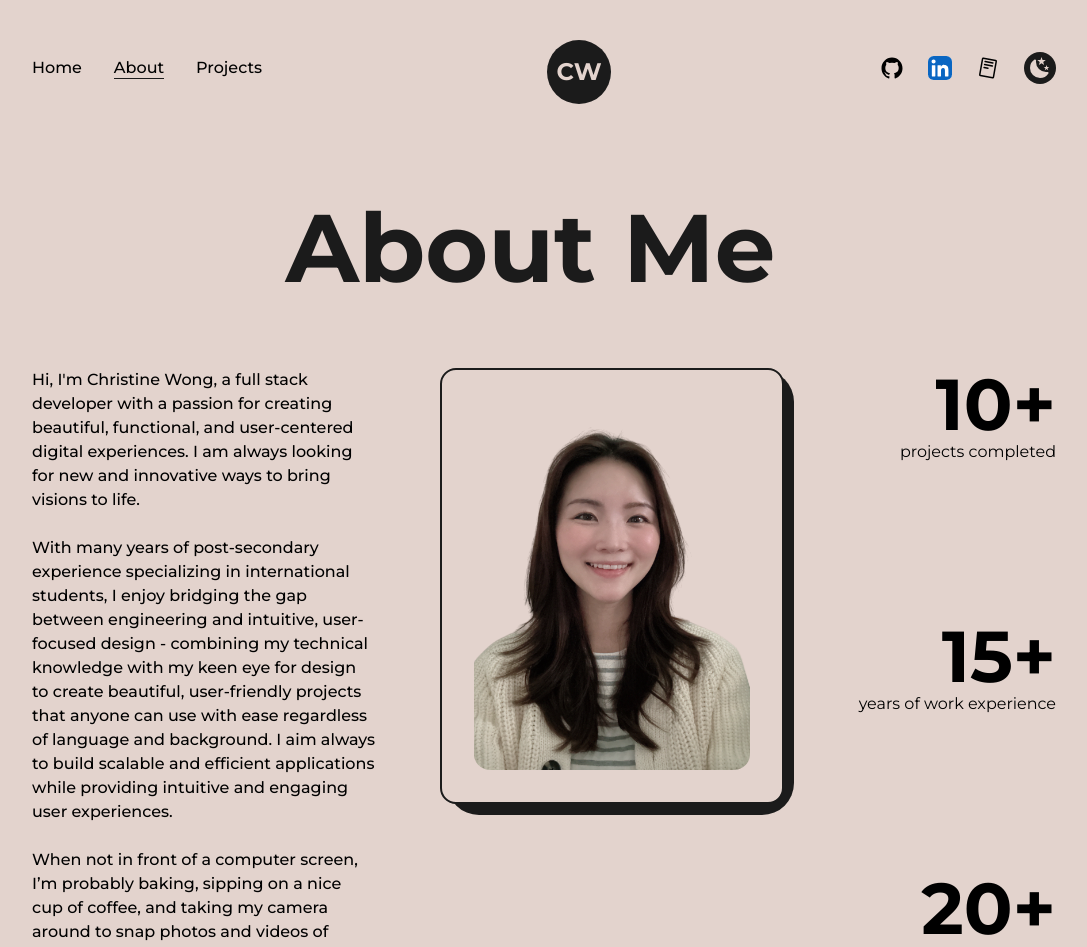
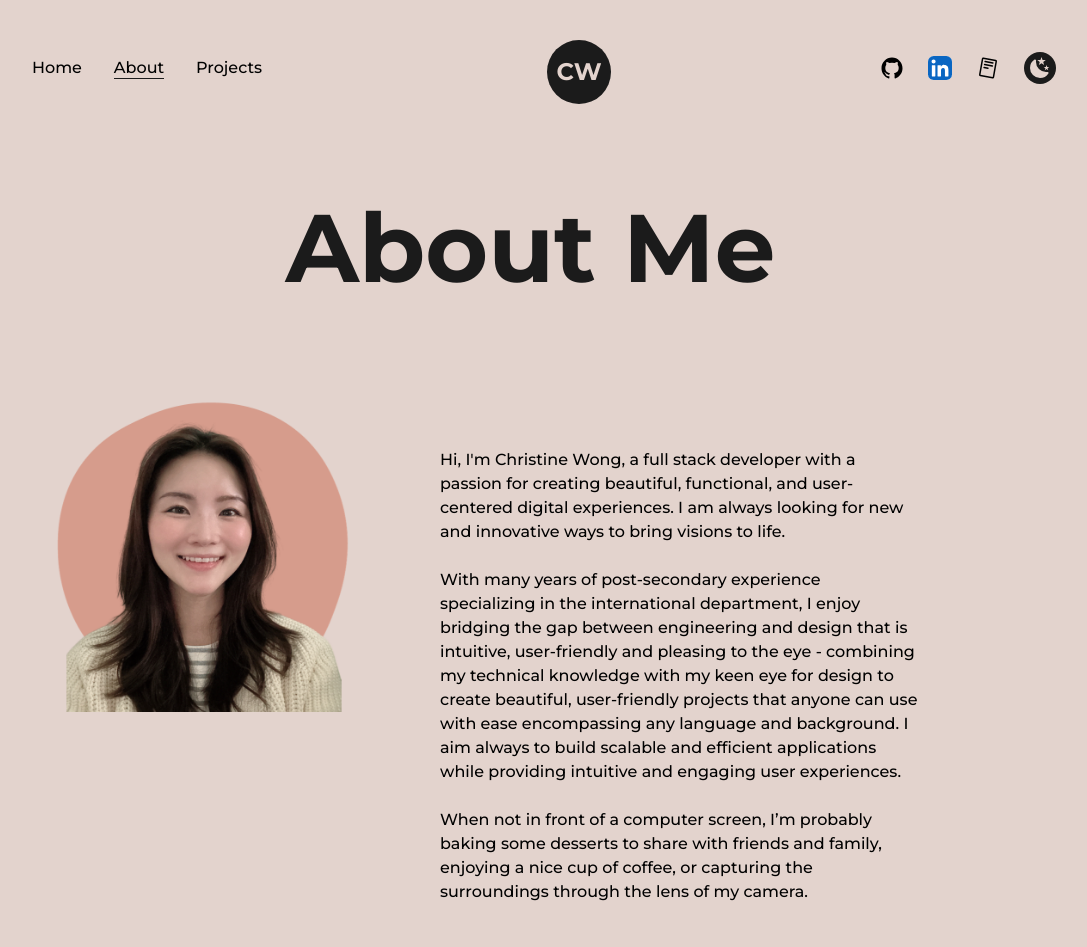
Before and after one commit to cwon07/portfolio_23, a Next.js app: page /about in a window 1280 px wide. Shown: the top 947 px of the page, without its empty margins (96-1183 px from the left). Built offline with nearby package versions, Linux system fonts and the light colour scheme.

Commit message:
modifications made

```diff
--- a/src/pages/about.js
+++ b/src/pages/about.js
@@ -2,7 +2,7 @@ import AnimatedText from '@/components/AnimatedText'
 import React, { useEffect } from 'react'
 import Head from 'next/head'
 import Layout from '@/components/Layout'
-import profilePic from '../../public/images/profile/no_background_profile.png'
+import profilePic from '../../public/images/profile/ProfilePic.png'
 import Image from 'next/image'
 import { motionValue, useInView, useMotionValue, useSpring } from 'framer-motion'
 import { useRef } from 'react'
@@ -47,7 +47,15 @@ const about = () => {
                <Layout className="pt-14">
                <AnimatedText text="About Me" className='mb-16 lg:!text-6xl sm:!text-6xl xs:!text-4xl sm:mb-0'/>
                <div className='grid w-full grid-cols-8 gap-16 sm:gap-8'>
-                <div className='col-span-3 flex flex-col items-start justify-start xl:col-span-4 md:order-2 md:col-span-8'>
+               <div className='col-span-3 relative h-max rounded-3xl'>
+                    <div className='absolute top-0 -right-3 -z-10 w-[102%] h-[103%] rounded-[2rem]'/>
+                    <Image src={profilePic}
+                           alt="Christine"
+                           className="w-full h-auto rounded-2xl"
+                           priority
+                           sizes="(max-width: 768px) 100vw, (max-width: 1200px) 50vw, 33vw"/>
+                </div>
+                <div className='col-span-4 flex flex-col mt-20 items-start justify-start xl:col-span-4 md:order-2 md:col-span-8'>
                     <p className='font-medium'>
                     Hi, I'm Christine Wong, a full stack developer with a passion for creating beautiful, functional,
                     and user-centered digital experiences. I am always looking for
@@ -55,40 +63,12 @@ const about = () => {
                     </p>
                     <br></br>
                     <p className='font-medium'>
-                    With many years of post-secondary experience specializing in international students, I enjoy bridging the gap between engineering and intuitive, user-focused design - combining my technical knowledge with my keen eye for design to create beautiful, user-friendly projects that anyone can use with ease regardless of language and background. I aim always to build scalable and efficient applications while providing intuitive and engaging user experiences.
+                    With many years of post-secondary experience specializing in the international department, I enjoy bridging the gap between engineering and design that is intuitive, user-friendly and pleasing to the eye - combining my technical knowledge with my keen eye for design to create beautiful, user-friendly projects that anyone can use with ease encompassing any language and background. I aim always to build scalable and efficient applications while providing intuitive and engaging user experiences.
                     </p>
                     <br></br>
                     <p className='font-medium'>
-                    When not in front of a computer screen, I’m probably baking, sipping on a nice cup of coffee, and taking my camera around to snap photos and videos of beautiful surroundings.
+                    When not in front of a computer screen, I’m probably baking some desserts to share with friends and family, enjoying a nice cup of coffee, or capturing the surroundings through the lens of my camera.
                     </p>
-                </div>
-                <div className='col-span-3 relative h-max rounded-2xl border-2 border-solid border-dark bg-light p-8 dark:bg-dark dark:border-light xl:col-span-4 md:order-1 md:col-span-8'>
-                    <div className='absolute top-0 -right-3 -z-10 w-[102%] h-[103%] rounded-[2rem] bg-dark dark:bg-light'/>
-                    <Image src={profilePic}
-                           alt="Christine"
-                           className="w-full h-auto rounded-2xl"
-                           priority
-                           sizes="(max-width: 768px) 100vw, (max-width: 1200px) 50vw, 33vw"/>
-                </div>
-                <div className='col-span-2 flex flex-col items-end justify-between xl:col-span-8 xl:flex-row xl:items-center md:order-3'>
-                    <div className='flex flex-col items-end justify-center xl:items-center'>
-                        <span className='inline-block text-7xl font-bold md:text-6xl sm:text-5xl xs:text-4xl'>
-                            <AnimatedNumbers value={10} />+
-                        </span>
-                        <h2 classname="text-xl font-medium capitalize text-dark/75 dark:text-light/75 xl:text-center md:text-lg sm:text-base xs:text-sm">projects completed</h2>
-                    </div>
-                    <div className='flex flex-col items-end justify-center xl:items-center'>
-                        <span className='inline-block text-7xl font-bold md:text-6xl sm:text-5xl xs:text-4xl'>
-                        <AnimatedNumbers value={15} />+
-                        </span>
-                        <h2 classname="text-xl font-medium capitalize text-dark/75 dark:text-light/75 xl:text-center md:text-lg sm:text-base xs:text-sm">years of work experience</h2>
-                    </div>
-                    <div className='flex flex-col items-end justify-center xl:items-center'>
-                        <span className='inline-block text-7xl font-bold md:text-6xl sm:text-5xl xs:text-4xl'>
-                        <AnimatedNumbers value={20} />+
-                        </span>
-                        <h2 classname="text-xl font-medium capitalize text-dark/75 dark:text-light/75 xl:text-center md:text-lg sm:text-base xs:text-sm">satisfied clients</h2>
-                    </div>
                 </div>
                </div>
                <Skills />
--- a/src/pages/index.js
+++ b/src/pages/index.js
@@ -1,11 +1,12 @@
 import Layout from '@/components/Layout'
 import Head from 'next/head'
-import ProfilePic from '../../public/images/profile/ProfilePic.png'
+import IndexImage from '../../public/images/profile/animation.gif'
 import AnimatedText from '@/components/AnimatedText'
 import Image from 'next/image'
 import Link from 'next/link'
 import { LinkArrow } from '@/components/Icons'
 import TransitionEffect from '@/components/TransitionEffect'
+import about from './about'
 
 export default function Home() {
   return (
@@ -15,18 +16,19 @@ export default function Home() {
         <meta name="description" content="Christine Wong - Full Stack Developer - Portfolio" />
       </Head>
       <TransitionEffect />
+      <AnimatedText text="Hello! I'm Christine." className='!text-5xl !text-center pt-30 xl:!text-5xl lg:!text-center lg:!text=6xl md:!text-5xl sm:!text-3xl'/>
       <main className='flex items-center text-dark w-full min-h-screen dark:text-light'>
         <Layout className='pt-0 md:pt-16 sm:pt-8'>
           <div className="flex items-center justify-between w-full lg:flex-col">
             <div className='w-full md:w-full'>
-              <Image src={ProfilePic} alt='Christine Wong profile photo' className='w-3/4 h-max rounded-3xl lg:hidden md:inline-block md:w-full'
+              <Image src={IndexImage} alt='woman sitting at a desk coding' className='w-3/4 h-max rounded-3xl lg:hidden md:inline-block md:w-full'
               priority
               sizes="(max-width: 768px) 100vw, (max-width: 1200px) 50vw, 33vw"/>
             </div>
             <div className='w-3/4 flex flex-col items-center self-center lg:w-full lg:text-center'>
               <AnimatedText text="Turning Vision Into Reality With Code And Design" className='!text-5xl !text-left xl:!text-5xl lg:!text-center lg:!text=6xl md:!text-5xl sm:!text-3xl'/>
               <p className='my-4 text-base font-medium md:text-sm sm:text-xs'>
-              As a skilled full-stack developer, I am dedicated to turning ideas into innovative web applications.
+              I am dedicated to turning ideas into innovative web applications.
 Explore my latest projects and articles, showcasing my expertise in React.js and web development.
               </p>
               <div className='flex items-center self-start mt-2 lg:self-center'>
```
Also changed, not shown: 1 other file (tests, documents, lock files or other folders).
